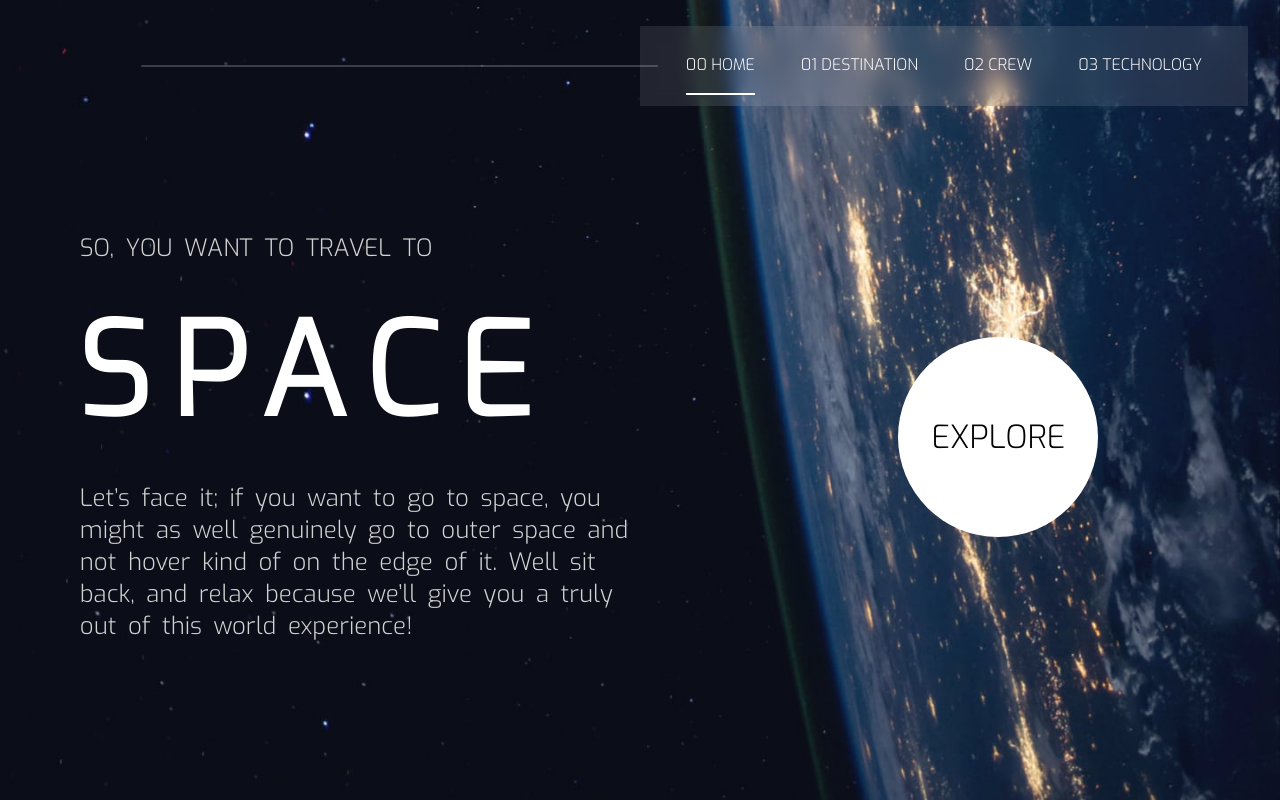
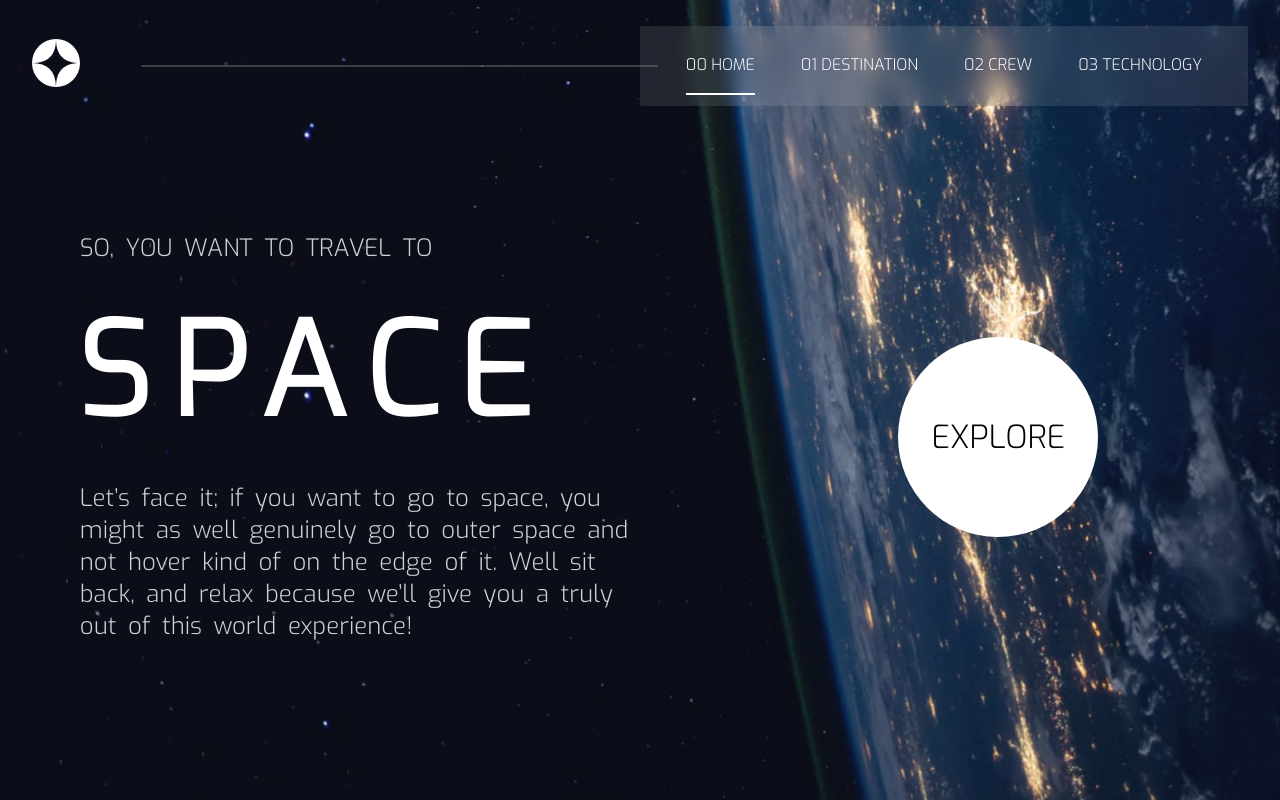
Before and after one commit to ahad324/SpaceWebsite, a plain HTML site: page index.html in a window 1280 px wide. Drawn offline with Linux system fonts and the light colour scheme.

Commit message:
Update index.html

```diff
--- a/index.html
+++ b/index.html
@@ -16,7 +16,7 @@
 
     <nav class="navbar">
       <span class="logo">
-        <img src="./assets/shared/logo.svg" alt="">
+        <img src="logo.svg" alt="">
       </span>
       <span class="links">
         <ul>
```
